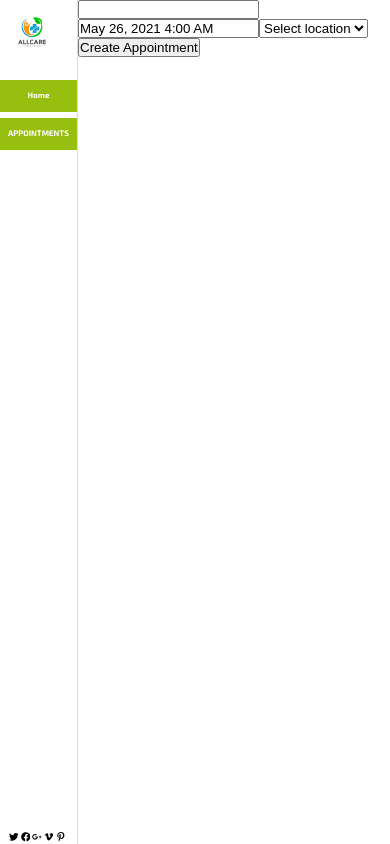
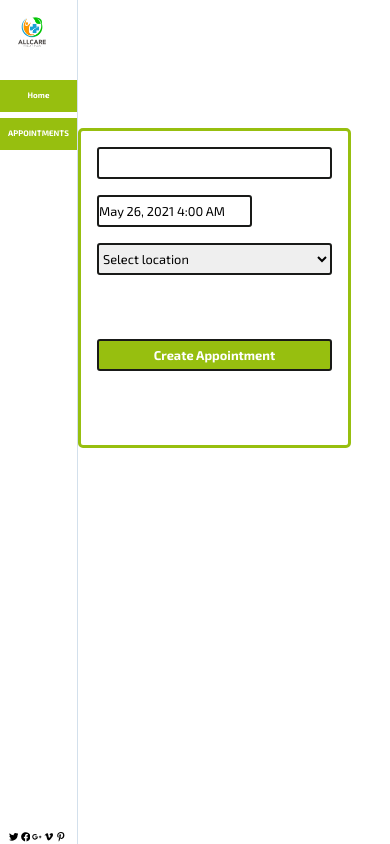
Before and after one commit to Zubenna/doctor-appointment-app, a React (Create React App) app: page /appointment in a window 390 px wide. Built offline with nearby package versions, Linux system fonts and the light colour scheme.

Commit message:
Completed responsive styling for create appointment page

```diff
--- a/src/components/BookNav.js
+++ b/src/components/BookNav.js
@@ -13,7 +13,7 @@ const BookNav = () => (
     </div>
     <div className={Style.setLink}>
       <Link to="/doctor" className={Style.setNav}>Home</Link>
-      <Link to="/appointmentDisplay" className={Style.setNav}>BOOK APPOINTMENT</Link>
+      <Link to="/appointment" className={Style.setNav}>BOOK APPOINTMENT</Link>
     </div>
     <div className={Style.socialHome}>
 
--- a/src/containers/CreateAppointment.js
+++ b/src/containers/CreateAppointment.js
@@ -1,5 +1,4 @@
 import React, { useState } from 'react';
-// import { Link } from 'react-router-dom';
 import { useSelector, useDispatch } from 'react-redux';
 import axios from 'axios';
 import DatePicker from 'react-datepicker';
@@ -57,42 +56,18 @@ const CreateAppointment = () => {
   return (
     <section className={Style.setPage}>
       <SideNav />
-      <div>
-        <form>
+      <div className={Style.formContainer}>
+        <form className={Style.formBox}>
           <input type="text" name="doctor_name" value={doctor_name} required />
-          <DatePicker selected={date} showTimeSelect dateFormat="MMMM d, yyyy h:mm aa" onChange={handleChange} />
+          <DatePicker data-testid="date" selected={date} showTimeSelect dateFormat="MMMM d, yyyy h:mm aa" onChange={handleChange} />
           <select name="location" id="select" data-testid="areas" onChange={handleClick}>
             {LOCATIONS.map((city) => <option value={city} key={city}>{city}</option>)}
           </select>
-          <button type="submit" onClick={handleSubmit}>Create Appointment</button>
+          <button type="submit" className={Style.createBtn} onClick={handleSubmit}>Create Appointment</button>
         </form>
-        {/* <Link to="/doctor" className={' '}>
-          Back To Doctor Listing
-        </Link> */}
       </div>
     </section>
   );
 };
 
-// CreateAppointment = {
-//   history: PropTypes.instanceOf(Object).isRequired,
-// };
-
-// CreateAppointment.propTypes = {
-//   user: PropTypes.shape({
-//     full_name: PropTypes.string,
-//     user_id: PropTypes.number,
-//   }).isRequired,
-// };
-
-// CreateAppointment.propTypes = {
-//   full_name: PropTypes.string.isRequired,
-//   id: PropTypes.number.isRequired,
-//   email: PropTypes.string.isRequired,
-// };
-
-// CreateAppointment.propTypes = {
-//   docId: PropTypes.string.isRequired,
-// };
-
 export default CreateAppointment;
--- a/src/styles/CreateAppointment.module.css
+++ b/src/styles/CreateAppointment.module.css
@@ -2,3 +2,59 @@
   display: flex;
   min-width: 80%;
 }
+
+.formContainer {
+  width: 70%;
+  height: 20rem;
+  display: flex;
+  justify-content: center;
+  margin-top: 8rem;
+}
+
+.formBox {
+  display: flex;
+  flex-direction: column;
+  border: 3px solid #97BF0F;
+  width: 50%;
+  padding: 1rem;
+  border-radius: 5px;
+}
+
+.formBox input,
+.formBox select,
+.formBox button {
+  height: 2rem;
+  margin-bottom: 1rem;
+  border: 2px solid #191a18;
+  border-radius: 3px;
+  font-size: 1.2rem;
+  font-family: 'Exo 2', sans-serif;
+}
+
+.createBtn {
+  margin-top: 3rem;
+  background-color: #97BF0F;
+  color: #fff;
+  font-weight: bold;
+  cursor: pointer;
+}
+
+@media (max-width: 768px) {
+  .formBox input,
+  .formBox select,
+  .formBox button {
+  font-size: 1rem;
+  }
+}
+
+@media (max-width: 576px) {
+  .formBox {
+    width: 100%;
+  }
+
+  .formBox input,
+  .formBox select,
+  .formBox button {
+  font-size: 0.8rem;
+  }
+}
```
